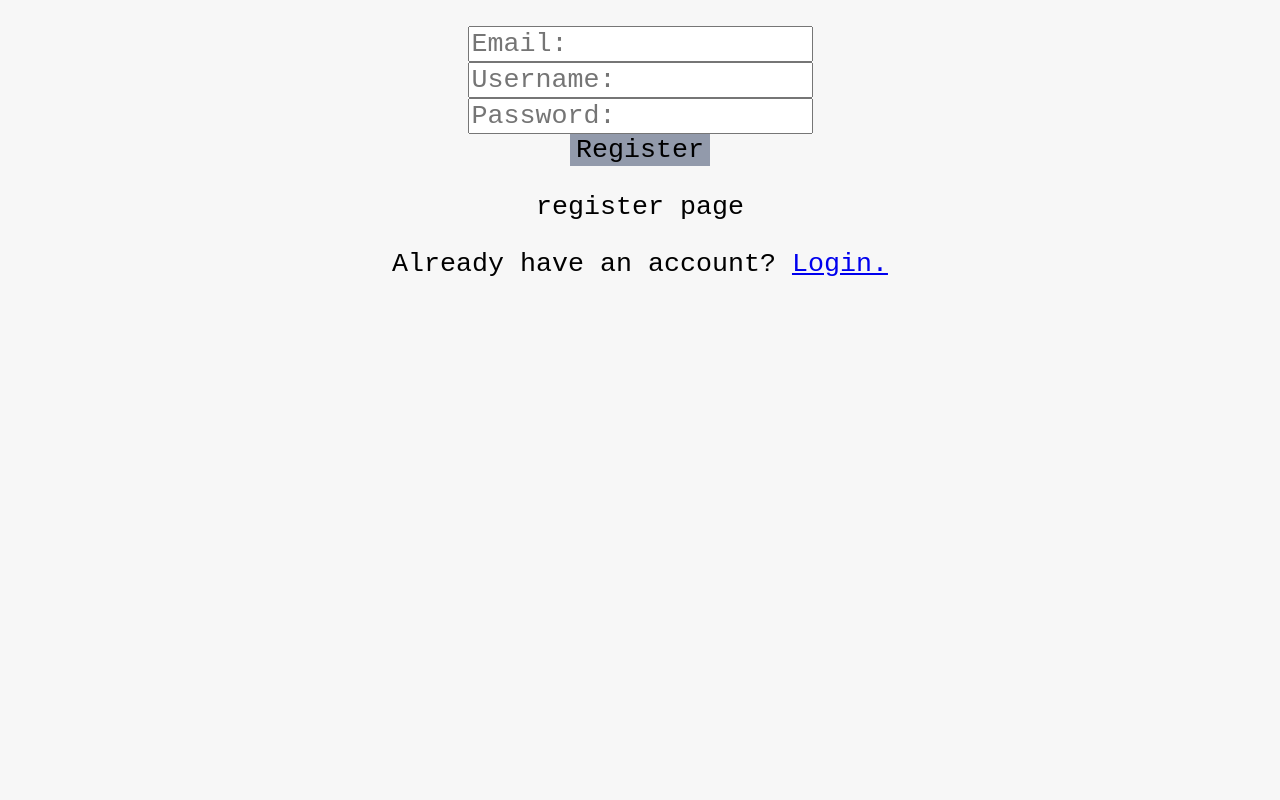
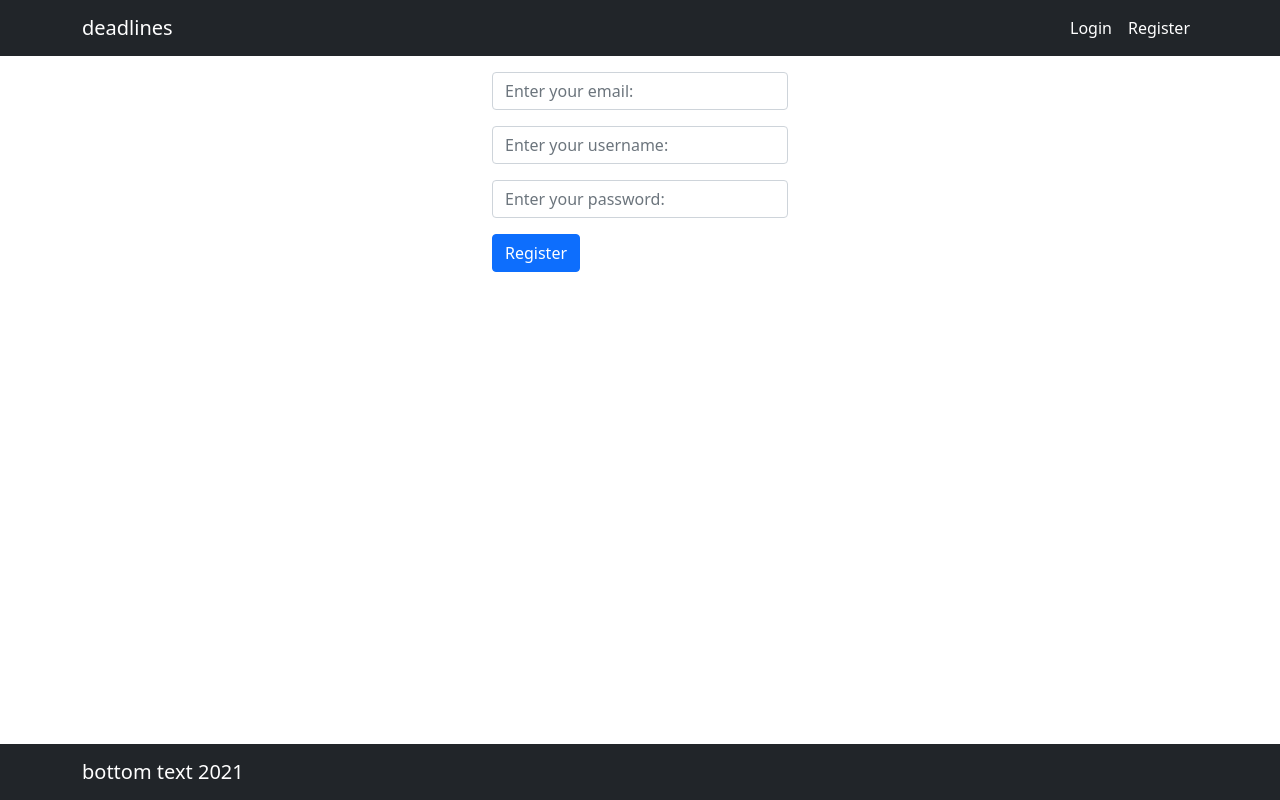
Before and after one commit to adelhighrullin/deadlines, a React (Create React App) app in the folder frontend/: page /register in a window 1280 px wide. Built offline with nearby package versions, Linux system fonts and the light colour scheme.

Commit message:
added react-bootstrarap, most things are pretty

```diff
--- a/frontend/package.json
+++ b/frontend/package.json
@@ -10,11 +10,12 @@
     "axios": "^0.21.1",
     "bootstrap": "^5.1.0",
     "react": "^17.0.2",
+    "react-bootstrap": "^1.6.4",
     "react-dom": "^17.0.2",
     "react-modal": "^3.14.3",
     "react-redux": "^7.2.5",
     "react-router-dom": "^5.2.1",
-    "react-scripts": "4.0.3",
+    "react-scripts": "^0.9.5",
     "redux": "^4.1.1",
     "web-vitals": "^1.1.2"
   },
--- a/frontend/src/App.css
+++ b/frontend/src/App.css
@@ -27,7 +27,7 @@ body {
   word-wrap: break-word;
 }
 
-.Login, .Register {
+.Username, .Register {
   text-align: center;
   width: 40%;
   margin: 1% auto;
--- a/frontend/src/App.js
+++ b/frontend/src/App.js
@@ -1,6 +1,8 @@
 import React, { Component } from 'react'
 import { BrowserRouter as Router, Switch, Route} from 'react-router-dom';
-import './App.css';
+// import './App.css';
+
+import 'bootstrap/dist/css/bootstrap.min.css';
 
 import Login from './Login';
 import Register from './Register';
--- a/frontend/src/Login.js
+++ b/frontend/src/Login.js
@@ -1,18 +1,19 @@
 import React, { Component } from 'react';
-import { Link, Redirect } from 'react-router-dom';
+import { NavLink, Redirect } from 'react-router-dom';
 import axios from 'axios';
+
+import { Button, Container, Col, Form, Nav, Navbar, Row } from 'react-bootstrap'
 
 export default class Login extends Component {
 
   constructor(props) {
     super(props);
     this.state = {
-      login: '',
+      username: '',
       password: '',
       authorized: false,
     }
   }
-
 
   handleChange = (event) => {
     const { name, value } = event.target;
@@ -22,7 +23,7 @@ export default class Login extends Component {
   handleSubmit = async (event) => {
     //TODO: create a new component authRequest.js and import it here and in tasklist
     event.preventDefault();
-    const loginBody = { username: this.state.login, password: this.state.password }
+    const loginBody = { username: this.state.username, password: this.state.password }
     console.log(loginBody);
 
     axios
@@ -43,13 +44,52 @@ export default class Login extends Component {
         {!!localStorage.getItem('access_token') || this.state.authorized === true
           ? <Redirect to="/tasklist" />
           : null}
-        <p>deadlines</p>
-        <form className="Login" onSubmit={this.handleSubmit}>
+        <Navbar bg="dark" className="mb-3" /*fixed*/ sticky="top">
+          <Container fluid="md">
+            <Navbar.Brand className="text-white">deadlines</Navbar.Brand>
+            <Nav>
+              <Nav.Link className="text-white" as={NavLink} to='/' exact>Login</Nav.Link>
+              <Nav.Link className="text-white" as={NavLink} to='/register' exact>Register</Nav.Link>
+            </Nav>
+          </Container>
+        </Navbar>
+        <Form onSubmit={this.handleSubmit}>
+          <Container fluid>
+            <Row className="justify-content-md-center mb-3">
+              <Col xs="3">
+                <Form.Control
+                  type="text"
+                  name="username"
+                  value={this.state.username}
+                  onChange={this.handleChange}
+                  placeholder="Enter your username:"
+                />
+              </Col>
+            </Row>
+            <Row className="justify-content-md-center mb-3">
+              <Col xs="3">
+                <Form.Control
+                  type="password"
+                  name="password"
+                  value={this.state.password}
+                  onChange={this.handleChange}
+                  placeholder="Enter your password:"
+                />
+              </Col>
+            </Row>
+            <Row className="justify-content-md-center mb-3">
+              <Col xs="3">
+                <Button variant="primary" type="submit">Login</Button>
+              </Col>
+            </Row>
+          </Container>
+        </Form >
+        {/* <form className="Username" onSubmit={this.handleSubmit}>
           <input
             type="text"
-            placeholder="Login:"
-            name="login"
-            value={this.state.login}
+            placeholder="Username:"
+            name="username"
+            value={this.state.username}
             onChange={this.handleChange}
           />
           <input
@@ -60,9 +100,14 @@ export default class Login extends Component {
             onChange={this.handleChange}
           /><br />
           <button type="submit">Enter</button>
-        </form>
-        <p>Don't have an account yet? <Link to="/register">Register now.</Link></p>
-      </div>
+        </form> */}
+
+        <Navbar bg="dark" fixed="bottom" >
+          <Container fluid="md">
+            <Navbar.Brand className="text-white">bottom text 2021</Navbar.Brand>
+          </Container>
+        </Navbar>
+      </div >
     );
   }
 }
--- a/frontend/src/Register.js
+++ b/frontend/src/Register.js
@@ -1,6 +1,8 @@
 import React, { Component } from 'react';
-import { Link } from 'react-router-dom';
+import { Link, NavLink } from 'react-router-dom';
 import axios from 'axios';
+
+import { Button, Container, Col, Form, Nav, Navbar, Row } from 'react-bootstrap'
 
 export default class Register extends Component {
 
@@ -35,16 +37,71 @@ export default class Register extends Component {
 
   render() {
     return (
-      <div className="Register">
-
-        <form onSubmit={this.handleSubmit}>
+      <div>
+        <Navbar bg="dark" className="mb-3" /*fixed*/ sticky="top">
+          <Container fluid="md">
+            <Navbar.Brand className="text-white">deadlines</Navbar.Brand>
+            <Nav>
+              <Nav.Link className="text-white" as={NavLink} to='/' exact>Login</Nav.Link>
+              <Nav.Link className="text-white" as={NavLink} to='/register' exact>Register</Nav.Link>
+            </Nav>
+          </Container>
+        </Navbar>
+        <Form onSubmit={this.handleSubmit}>
+          <Container fluid>
+            <Row className="justify-content-md-center mb-3">
+              <Col xs="3">
+                <Form.Control
+                  type="email"
+                  name="email"
+                  value={this.state.email}
+                  onChange={this.handleChange}
+                  placeholder="Enter your email:"
+                />
+              </Col>
+            </Row>
+            <Row className="justify-content-md-center mb-3">
+              <Col xs="3">
+                <Form.Control
+                  type="text"
+                  name="username"
+                  value={this.state.username}
+                  onChange={this.handleChange}
+                  placeholder="Enter your username:"
+                />
+              </Col>
+            </Row>
+            <Row className="justify-content-md-center mb-3">
+              <Col xs="3">
+                <Form.Control
+                  type="password"
+                  name="password"
+                  value={this.state.password}
+                  onChange={this.handleChange}
+                  placeholder="Enter your password:"
+                />
+              </Col>
+            </Row>
+            <Row className="justify-content-md-center mb-3">
+              <Col xs="3">
+                <Button variant="primary" type="submit">Register</Button>
+              </Col>
+            </Row>
+          </Container>
+        </Form>
+        <Navbar bg="dark" fixed="bottom">
+          <Container fluid="md">
+            <Navbar.Brand className="text-white">bottom text 2021</Navbar.Brand>
+          </Container>
+        </Navbar>
+        {/* <h1>deadlines</h1>
+        <form className="Register" onSubmit={this.handleSubmit}>
           <input type="text" placeholder="Email:" name="email" value={this.state.email} onChange={this.handleChange}/>
           <input type="text" placeholder="Username:" name="username" value={this.state.username} onChange={this.handleChange}/>
           <input type="password" placeholder="Password:" name="password" value={this.state.password} onChange={this.handleChange}/><br/>
           <button type="submit">Register</button>
         </form>
-        <p>register page</p>
-        <p>Already have an account? <Link to="/">Login.</Link></p>
+        <p>Already have an account? <Link to="/">Login.</Link></p> */}
       </div>
     );
   }
--- a/frontend/src/TaskList.js
+++ b/frontend/src/TaskList.js
@@ -1,12 +1,16 @@
 import React, { Component } from 'react';
-import { Redirect } from 'react-router-dom'
+import { NavLink, Redirect } from 'react-router-dom'
 import axios from 'axios';
 import Modal from 'react-modal';
 
+import { Button, Card, Container, Col, Form, Nav, Navbar, Row } from 'react-bootstrap'
+
 Modal.setAppElement('#root');
 
+const baseURL = "http://localhost:8000/";
+
 const authRequest = axios.create({
-  baseURL: "http://localhost:8000/",
+  baseURL: baseURL,
   headers: {
     'Authorization': `JWT ${localStorage.getItem('access_token')}`,
     'Content-Type': 'application/json',
@@ -20,7 +24,7 @@ authRequest.interceptors.request.use(
     return config;
   },
   error => {
-    Promise.reject(error)
+    return Promise.reject(error)
   }
 );
 
@@ -28,7 +32,8 @@ authRequest.interceptors.response.use(
   response => response,
   async error => {
     const originalRequest = error.config;
-    // if (error.response.status === 401 && originalRequest.url === "http://localhost:8000/tokens/refresh/") {
+    // if (error.response.status === 401 && originalRequest.url === baseURL + "tokens/refresh/") {
+    //   localStorage.clear();
     //   window.location.href = "/";
     //   return Promise.reject(error);
     // }
@@ -94,7 +99,7 @@ export default class TaskList extends Component {
 
   handleCancel = () => {
     this.setState({ modal: !this.state.modal });
-    this.refreshList();
+    // this.refreshList();
   };
 
   handleSubmit = (task) => {
@@ -138,25 +143,41 @@ export default class TaskList extends Component {
 
   renderTasks = () => {
     const getTasks = this.state.tasks;
-    return getTasks.map((task) => (
-      <div className="Task">
-        <p>{task.name}</p>
+    return getTasks.map((task, idx) => (
+      <div key={idx} className="Task">
+        <Card>
+          <Card.Body>
+            <Card.Title>{task.name}</Card.Title>
+            <Card.Text>{task.description}</Card.Text>
+            <Button onClick={() => this.editTask(task)}>Edit</Button>
+            <Button variant="danger" onClick={() => this.deleteTask(task)}>Delete</Button>
+          </Card.Body>
+        </Card>
+        {/* <p>{task.name}</p>
         <p>{task.description}</p>
         <button onClick={() => this.editTask(task)}>Edit</button>
-        <button onClick={() => this.deleteTask(task)}>Delete</button>
+        <button onClick={() => this.deleteTask(task)}>Delete</button> */}
       </div >
     ));
   };
 
   render() {
     return (
-      <div className="TaskList">
+      <div>
         {!localStorage.getItem('access_token')
           ? <Redirect to="/" />
-          : <div>
-            <p>Task List</p>
-            <button onClick={this.addTask}>Add task</button>
+          : <div className="TaskList">
+            <Navbar bg="dark" className="mb-3" /*fixed*/ sticky="top">
+              <Container fluid="md">
+                <Navbar.Brand className="text-white">deadlines</Navbar.Brand>
+                <Nav>
+                  <Button variant="dark" onClick={this.logOut}>Log out</Button>
+                </Nav>
+              </Container>
+            </Navbar>
             {this.renderTasks()}
+            {/* <p>Task List</p>
+            <button onClick={this.addTask}>Add task</button> */}
             {
               this.state.modal ? (
                 <Modal className="Modal" isOpen={this.state.modal}>
@@ -187,7 +208,12 @@ export default class TaskList extends Component {
                 </Modal>
               ) : null
             }
-            <button onClick={this.logOut}>Log out</button>
+            {/* <button onClick={this.logOut}>Log out</button> */}
+            <Navbar bg="dark" fixed="bottom">
+              <Container fluid="md">
+                <Navbar.Brand className="text-white">bottom text 2021</Navbar.Brand>
+              </Container>
+            </Navbar>
           </div>
         }
 
--- a/frontend/src/index.css
+++ b/frontend/src/index.css
@@ -11,3 +11,7 @@ code {
   font-family: source-code-pro, Menlo, Monaco, Consolas, 'Courier New',
     monospace;
 }
+
+#root {
+  width: 100%;
+}
--- a/frontend/src/index.js
+++ b/frontend/src/index.js
@@ -1,8 +1,8 @@
 import React from 'react';
 import ReactDOM from 'react-dom';
-import './index.css';
+// import './index.css';
 import App from './App';
-import reportWebVitals from './reportWebVitals';
+// import reportWebVitals from './reportWebVitals';
 
 ReactDOM.render(
   <React.StrictMode>
@@ -14,4 +14,4 @@ ReactDOM.render(
 // If you want to start measuring performance in your app, pass a function
 // to log results (for example: reportWebVitals(console.log))
 // or send to an analytics endpoint. Learn more: https://bit.ly/CRA-vitals
-reportWebVitals();
+// reportWebVitals();
```
Also changed, not shown: 2 other files (tests, documents, lock files or other folders).
